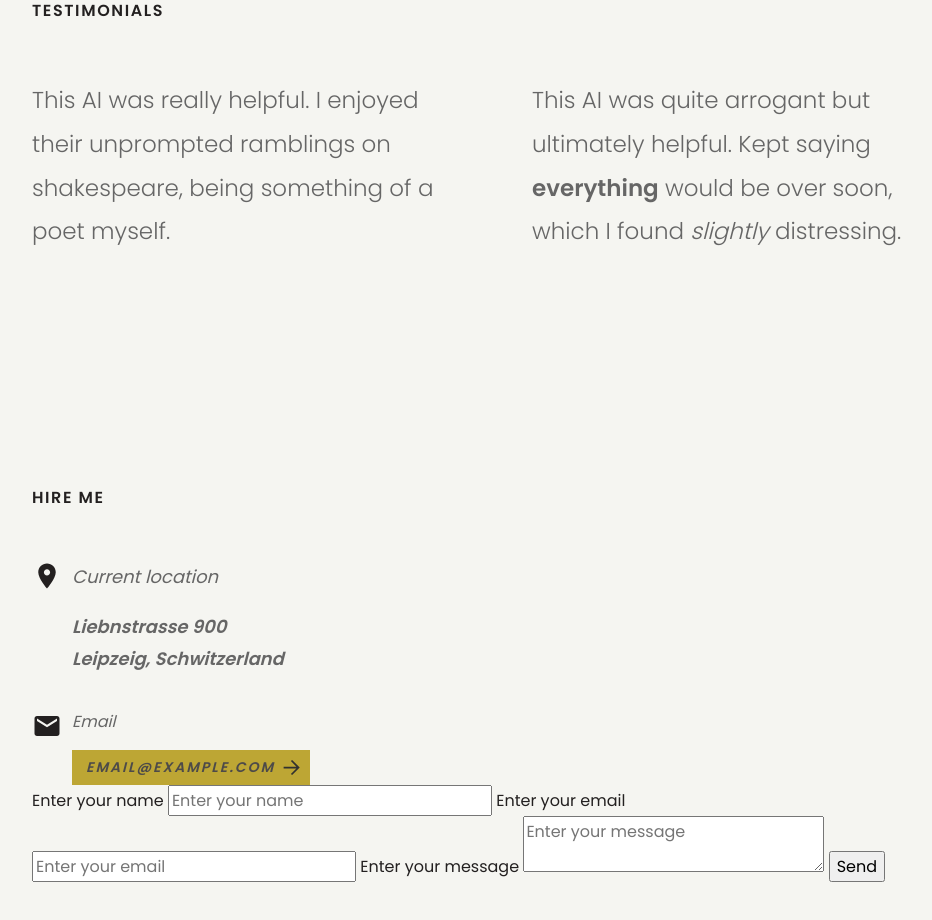
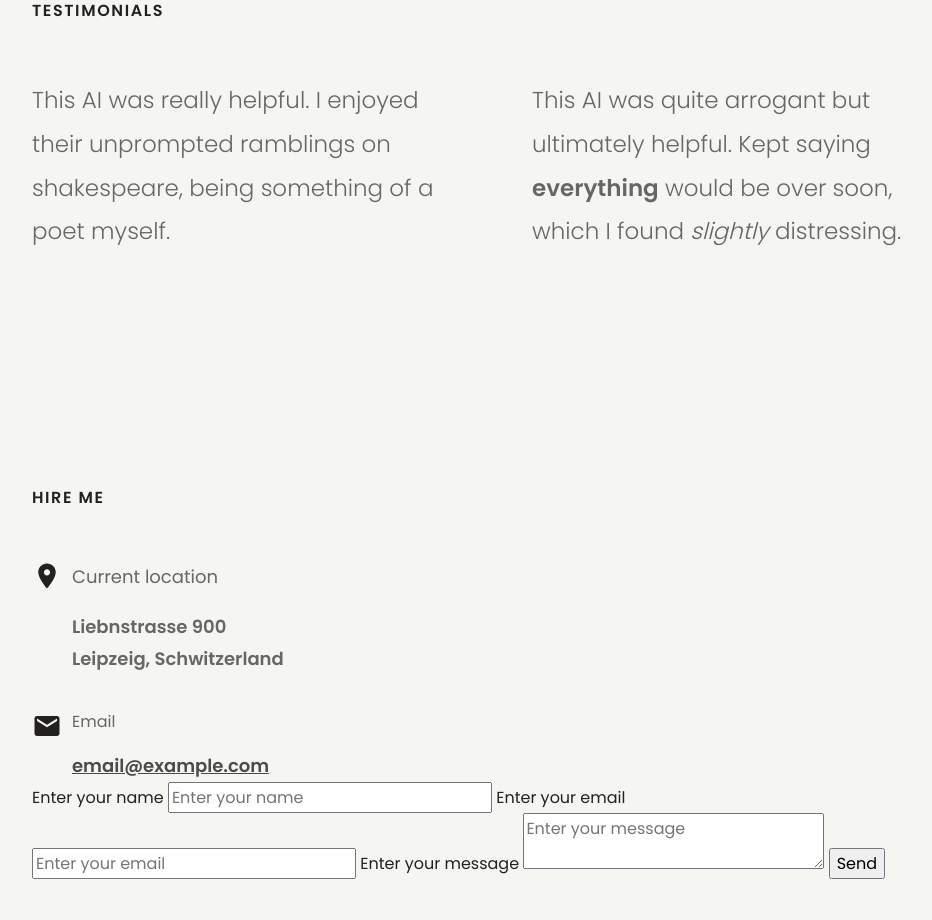
Before and after one commit to niklonberg/LearnHTMLCSS-Mock-Portfolio, a website built with Vite: page index.html in a window 1280 px wide. Shown: the part 3729-4649 px from the top of the page, without its empty margins (148-1080 px from the left). Built offline with nearby package versions, Linux system fonts and the light colour scheme; files whose address does not match are found by name.

Commit message:
reset base address font style, set font classes

```diff
--- a/components/_defaults.css
+++ b/components/_defaults.css
@@ -20,3 +20,7 @@ figure,
 blockquote {
   margin: 0;
 }
+
+address {
+  font-style: normal;
+}
--- a/index.html
+++ b/index.html
@@ -338,7 +338,7 @@
               </svg>
               <div>
                 <p>Email</p>
-                <a href="mailto:email@example.com" class="btn btn--raised"
+                <a href="mailto:email@example.com" class="text--bold"
                   >email@example.com</a
                 >
               </div>
```
